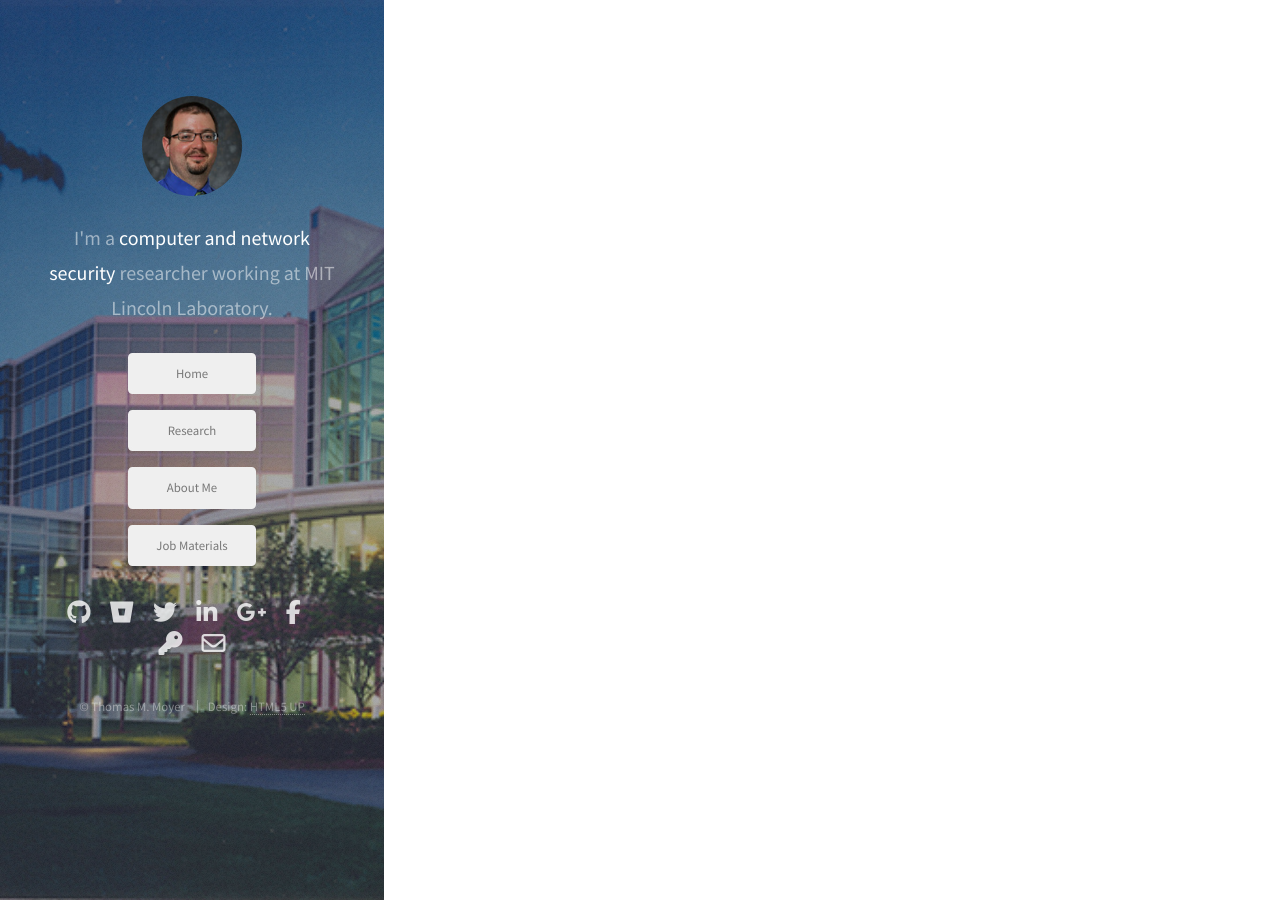
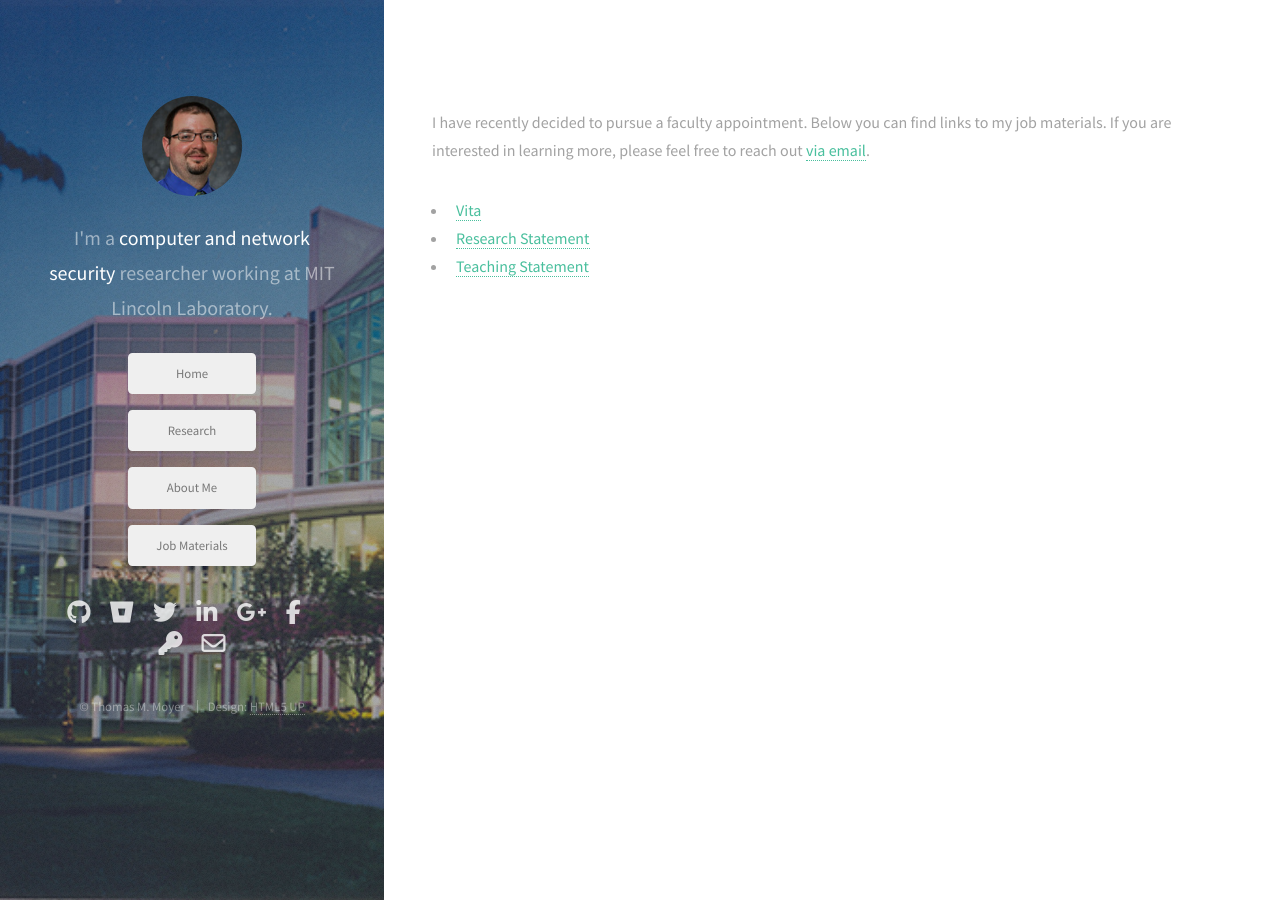
Before and after one commit to tommoyer/www-academic, a Jekyll site: the page built from job.md, in a window 1280 px wide. Built offline with Jekyll 4.4.1, drawn with Linux system fonts in a browser that asks for light colours; nearby versions of some CDN libraries.

```diff
--- a/css/style.css
+++ b/css/style.css
@@ -1290,3 +1290,10 @@
   div.bib-note {
       color: #a2a2a2;
   }
+
+  .research-pic {
+      width: 50%;
+      border: thin solid black;
+      padding: 6px;
+      margin: 3px;
+  }
--- a/job.md
+++ b/job.md
@@ -1,7 +1,9 @@
 ---
-layout: default
+layout: page
 ---
 
-<!-- Main -->
-<div id="main">
-</div>
+I have recently decided to pursue a faculty appointment. Below you can find links to my job materials. If you are interested in learning more, please feel free to reach out [via email](http://www.google.com/recaptcha/mailhide/d?k=01TReW65UZGiS1LTuDuNwnkw==&c=heKKBFSK_-pjO5_8Mk7_dO49jEnlo3JGJrbqVX7OaNc=).
+
+- [Vita](/files/Moyer_cv.pdf)
+- [Research Statement](/files/moyer_research.pdf)
+- [Teaching Statement](/files/moyer_teaching.pdf)
```
Also changed, not shown: _news/2016-09-15-hpec-present.md (added, +5 -0 lines), _news/2016-10-28-uconn-talk.md (added, +5 -0 lines), _news/2016-11-04-secdev-presentation.md (added, +6 -0 lines), about.md (+1 -1 lines), research.md (+30 -0 lines), images/prov-image.png (added), images/tc-image.png (added), 2 other files.
